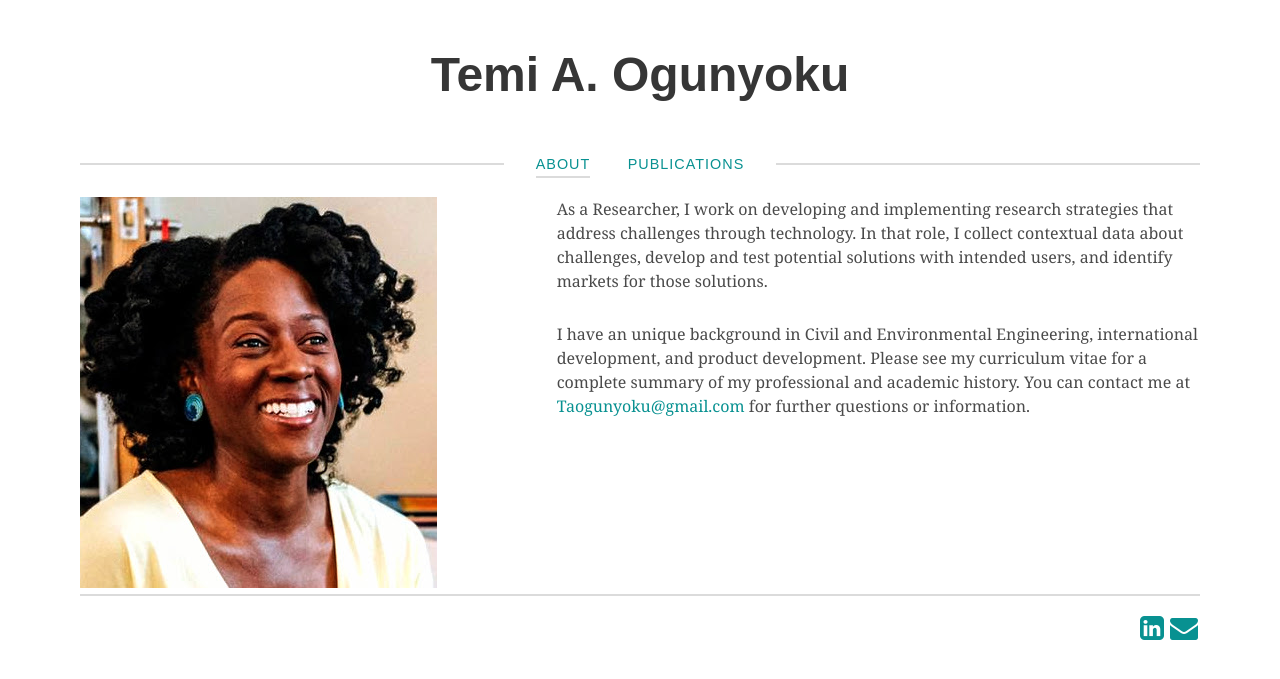
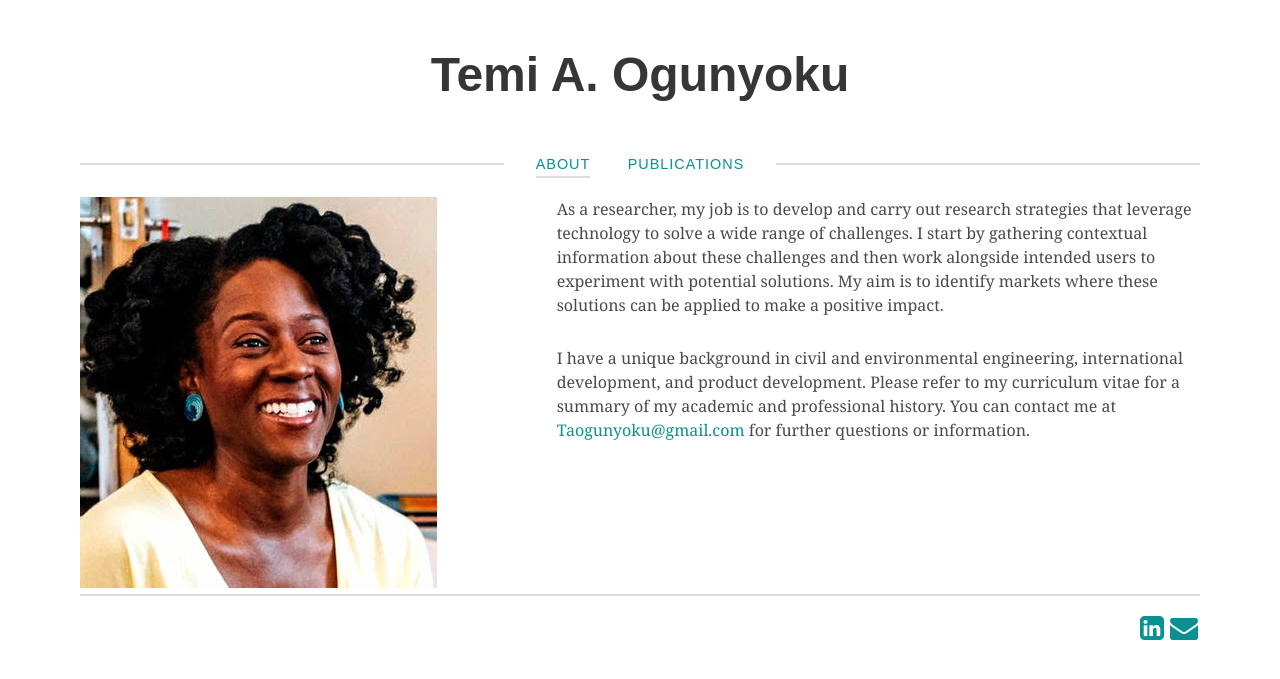
Before and after one commit to tderenzi/tderenzi.github.io, a Jekyll site: the page built from index.md, in a window 1280 px wide. Shown: the top 679 px of the page. Built offline with Jekyll 4.4.1, drawn with Linux system fonts in a browser that asks for light colours.

Commit message:
Update index.md

```diff
--- a/index.md
+++ b/index.md
@@ -4,6 +4,6 @@
 # See: https://jekyllrb.com/docs/themes/#overriding-theme-defaults
 layout: home
 ---
-As a Researcher, I work on developing and implementing research strategies that address challenges through technology. In that role, I collect contextual data about challenges, develop and test potential solutions with intended users, and identify markets for those solutions.
+As a researcher, my job is to develop and carry out research strategies that leverage technology to solve a wide range of challenges. I start by gathering contextual information about these challenges and then work alongside intended users to experiment with potential solutions. My aim is to identify markets where these solutions can be applied to make a positive impact.
 
-I have an unique background in Civil and Environmental Engineering, international development, and product development. Please see my curriculum vitae for a complete summary of my professional and academic history.  You can contact me at <a href="mailto:Taogunyoku@gmail.com">Taogunyoku@gmail.com</a> for further questions or information.
+I have a unique background in civil and environmental engineering, international development, and product development. Please refer to my curriculum vitae for a summary of my academic and professional history. You can contact me at <a href="mailto:Taogunyoku@gmail.com">Taogunyoku@gmail.com</a> for further questions or information.
```
